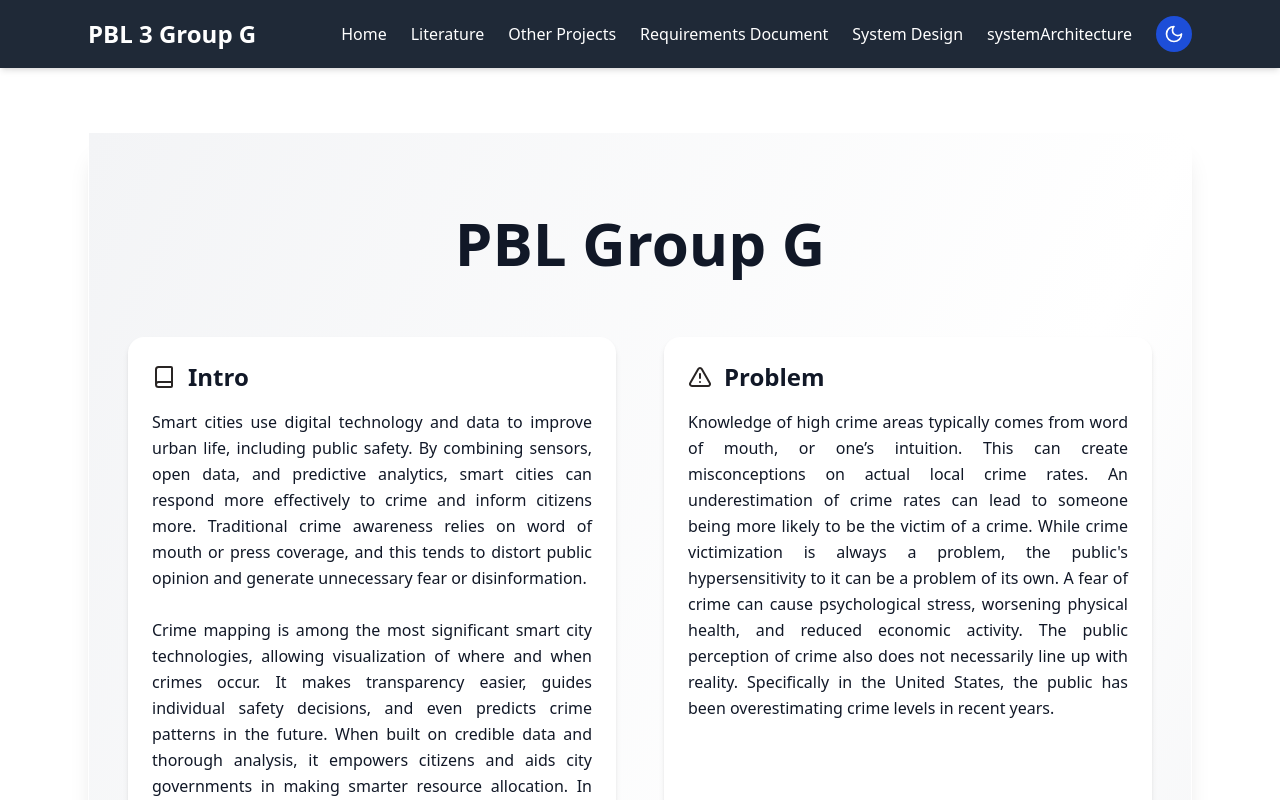
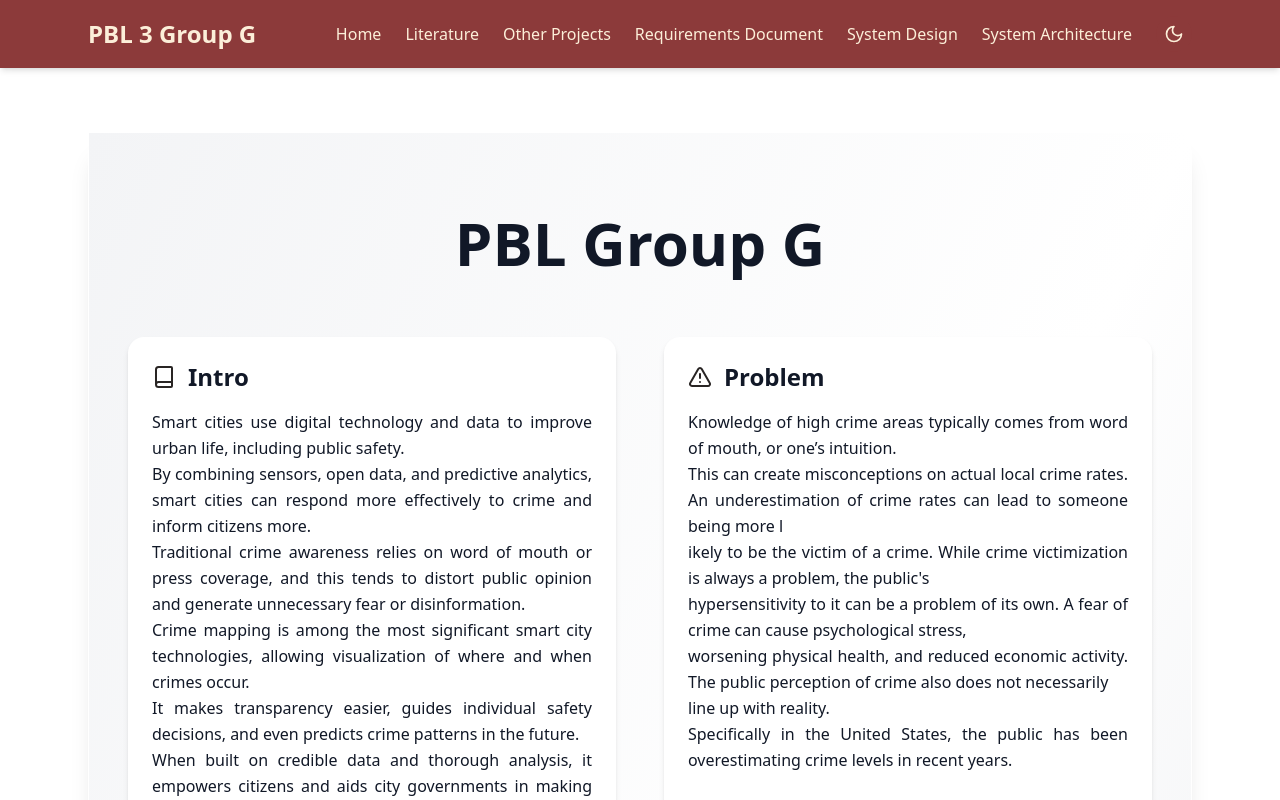
Before and after one commit to PBLGroupG/PBLGroupG.github.io, a Next.js app: page / in a window 1280 px wide. Shown: the top 800 px of the page. Built offline with nearby package versions, Linux system fonts and the light colour scheme.

Commit message:
System Architecture Final
Final Update

```diff
--- a/app/SystemDesign/page.tsx
+++ b/app/SystemDesign/page.tsx
@@ -2,6 +2,8 @@
 
 import Image from 'next/image'
 import { useState } from 'react'
+
+
 
 export default function SystemDesign() {
   const [zoomedImage, setZoomedImage] = useState<string | null>(null)
--- a/app/page.tsx
+++ b/app/page.tsx
@@ -1,5 +1,6 @@
 'use client'
 import { useState } from 'react'
+import Head from 'next/head'
 import {
   Book,
   AlertTriangle,
@@ -21,14 +22,24 @@ const sections = [
   {
     title: 'Intro',
     icon: Book,
-    text: `Smart cities use digital technology and data to improve urban life, including public safety. By combining sensors, open data, and predictive analytics, smart cities can respond more effectively to crime and inform citizens more. Traditional crime awareness relies on word of mouth or press coverage, and this tends to distort public opinion and generate unnecessary fear or disinformation.
-
-Crime mapping is among the most significant smart city technologies, allowing visualization of where and when crimes occur. It makes transparency easier, guides individual safety decisions, and even predicts crime patterns in the future. When built on credible data and thorough analysis, it empowers citizens and aids city governments in making smarter resource allocation. In this project, such technology will be deployed in Chicago to close the gap between perceived and actual crime levels.`,
+    text: `Smart cities use digital technology and data to improve urban life, including public safety.
+    By combining sensors, open data, and predictive analytics, smart cities can respond more effectively to crime and inform citizens more.
+    Traditional crime awareness relies on word of mouth or press coverage, and this tends to distort public opinion and generate unnecessary fear or disinformation.
+    Crime mapping is among the most significant smart city technologies, allowing visualization of where and when crimes occur.
+    It makes transparency easier, guides individual safety decisions, and even predicts crime patterns in the future.
+    When built on credible data and thorough analysis, it empowers citizens and aids city governments in making smarter resource allocation.
+    In this project, such technology will be deployed in Chicago to close the gap between perceived and actual crime levels.`,
   },
   {
     title: 'Problem',
     icon: AlertTriangle,
-    text: `Knowledge of high crime areas typically comes from word of mouth, or one’s intuition. This can create misconceptions on actual local crime rates. An underestimation of crime rates can lead to someone being more likely to be the victim of a crime. While crime victimization is always a problem, the public's hypersensitivity to it can be a problem of its own. A fear of crime can cause psychological stress, worsening physical health, and reduced economic activity. The public perception of crime also does not necessarily line up with reality. Specifically in the United States, the public has been overestimating crime levels in recent years.`,
+    text: `Knowledge of high crime areas typically comes from word of mouth, or one’s intuition.
+    This can create misconceptions on actual local crime rates. An underestimation of crime rates can lead to someone being more l
+    ikely to be the victim of a crime. While crime victimization is always a problem, the public's
+    hypersensitivity to it can be a problem of its own. A fear of crime can cause psychological stress,
+    worsening physical health, and reduced economic activity. The public perception of crime also does not necessarily
+    line up with reality.
+    Specifically in the United States, the public has been overestimating crime levels in recent years.`,
   },
   {
     title: 'Literature Summary',
@@ -43,16 +54,19 @@ Crime mapping is among the most significant smart city technologies, allowing vi
   {
     title: 'Data',
     icon: Database,
-    text: `The city of Chicago hosts a public, up-to-date, detailed dataset, with the type of crime committed, the time of the crime, the street, a description of the location, as well as more specific details depending on the kind of crime.
-
-https://data.cityofchicago.org/Public-Safety/Crimes-2025/t7ek-mgzi/data_preview
-
-Weather has also been shown to be a significant factor in crime rates, so historical weather records will be used.`,
+    text: `The city of Chicago hosts a public, up-to-date, detailed dataset, with the type of crime committed, the time of the crime, the street, a description of the location, as well as more specific details depending on the kind of crime.  https://data.cityofchicago.org/Public-Safety/Crimes-2025/t7ek-mgzi/data_preview  Weather has also been shown to be a significant factor in crime rates, so historical weather records will be used.`,
   },
 ]
 
 export default function HomePage() {
   return (
+    <>
+      {/* Head for title and favicon */}
+      <Head>
+        <title>PBL Group G</title>
+        <link rel="icon" href="/icon.ico" />
+      </Head>
+
       <section className="min-h-screen px-4 py-20 bg-gradient-to-br from-gray-100 via-white to-gray-200 dark:from-gray-900 dark:via-gray-800 dark:to-gray-900 transition-colors">
         <div className="max-w-5xl w-full animate-fadeIn mx-auto">
           <h1 className="text-center text-6xl font-bold text-gray-900 dark:text-gray-100 mb-16">
@@ -120,5 +134,6 @@ export default function HomePage() {
           </footer>
         </div>
       </section>
+    </>
   )
 }
--- a/app/systemArchitecture/page.tsx
+++ b/app/systemArchitecture/page.tsx
@@ -15,7 +15,7 @@ export default function SystemArchitecture() {
           <h1 className="text-4xl font-bold">System Architecture</h1>
           <div className="w-full flex justify-center">
   <img
-    src="/dataLevel.svg"
+    src="/System Architecure.svg"
     alt="Architecture Overview Diagram"
     className="w-full max-w-3xl h-auto border border-gray-300 dark:border-gray-600 rounded"
   />
@@ -115,8 +115,8 @@ export default function SystemArchitecture() {
               <table className="w-full table-auto border border-gray-300 dark:border-gray-700">
                 <tbody>
                   {[
-                    ["Shaded Map", "External API that provides weather data, used as an input variable for the Forecasting System."],
-                    ["Forecasting Result", "The database storing historical Chicago police report data used for analysis and prediction."],
+                    ["Shaded Map", "The final, interactive map visualization rendered to the user, displaying crime intensity with color-shading."],
+                    ["Forecasting Result", "The specific output from the Forecasting System, presented to the user as crime likelihoods or probabilities."],
                     ["Crime Map Statistics", "Provides numerical insights and summaries of crime data."]
                   ].map(([term, desc], index) => (
                     <tr key={index} className="border-t border-gray-300 dark:border-gray-700">
--- a/components/AnimatedHeader.tsx
+++ b/components/AnimatedHeader.tsx
@@ -9,19 +9,20 @@ export default function AnimatedHeader() {
       initial={{ y: -80, opacity: 0 }}
       animate={{ y: 0, opacity: 1 }}
       transition={{ duration: 0.6, ease: 'easeOut' }}
-      className="sticky top-0 bg-gray-800 text-white shadow-md z-50"
+      className="sticky top-0 bg-[#8C3A3A] dark:bg-gray-800 text-[#FCEFD9] dark:text-white shadow-md z-50"
+
     >
       <div className="max-w-6xl mx-auto px-6 py-4 flex justify-between items-center">
-        <a href="/" className="text-2xl font-bold hover:text-gray-300 transition">
+        <a href="/" className="text-2xl font-bold hover:text-[#ffd9a8] transition">
           PBL 3 Group G
         </a>
         <nav className="space-x-6 flex items-center">
-          <a href="/" className="hover:underline hover:text-gray-300 transition">Home</a>
-          <a href="/research" className="hover:underline hover:text-gray-300 transition">Literature</a>
-          <a href="/otherProjects" className="hover:underline hover:text-gray-300 transition">Other Projects</a>
-          <a href="/document" className="hover:underline hover:text-gray-300 transition">Requirements Document</a>
-          <a href="/SystemDesign" className="hover:underline hover:text-gray-300 transition">System Design</a>
-          <a href="/systemArchitecture" className="hover:underline hover:text-gray-300 transition">systemArchitecture</a>
+          <a href="/" className="hover:underline hover:text-[#ffd9a8] transition">Home</a>
+          <a href="/research" className="hover:underline hover:text-[#ffd9a8] transition">Literature</a>
+          <a href="/otherProjects" className="hover:underline hover:text-[#ffd9a8] transition">Other Projects</a>
+          <a href="/document" className="hover:underline hover:text-[#ffd9a8] transition">Requirements Document</a>
+          <a href="/SystemDesign" className="hover:underline hover:text-[#ffd9a8] transition">System Design</a>
+          <a href="/systemArchitecture" className="hover:underline hover:text-[#ffd9a8] transition">System Architecture</a>
 
           <ThemeToggle />
         </nav>
--- /dev/null
+++ b/components/SectionCards.tsx
@@ -0,0 +1,23 @@
+'use client'
+
+import { ReactNode } from 'react'
+
+interface SectionCardProps {
+  title: string
+  icon: React.ElementType
+  children: ReactNode
+}
+
+export default function SectionCard({ title, icon: Icon, children }: SectionCardProps) {
+  return (
+    <div className="p-6 rounded-2xl bg-[#fdf8f3] dark:bg-[#3B1F1F] shadow-md text-[#361414] dark:text-[#FCEFD9] transition-colors duration-300 transform hover:scale-[1.01] ease-in-out">
+      <div className="flex items-center gap-3 mb-4">
+        <Icon className="w-6 h-6 text-[#8C3A3A] dark:text-[#FCEFD9] transition-colors duration-300" />
+        <h2 className="text-2xl font-bold transition-colors duration-300">{title}</h2>
+      </div>
+      <p className="text-base leading-relaxed text-justify whitespace-pre-line transition-colors duration-300">
+        {children}
+      </p>
+    </div>
+  )
+}
--- a/components/ThemeToggle.tsx
+++ b/components/ThemeToggle.tsx
@@ -13,10 +13,14 @@ export default function ThemeToggle() {
   return (
     <button
       onClick={() => setDarkMode(!darkMode)}
-      className="p-2 rounded-full bg-blue-700 dark:bg-blue-600 hover:bg-blue-500 dark:hover:bg-blue-700 transition"
+      className="p-2 rounded-full bg-[#8C3A3A] dark:bg-[#FCEFD9] hover:bg-[#702C2C] dark:hover:bg-[#ffeac4] transition"
       aria-label="Toggle dark mode"
     >
-      {darkMode ? <Sun className="w-5 h-5 text-yellow-300" /> : <Moon className="w-5 h-5 text-white" />}
+      {darkMode ? (
+        <Sun className="w-5 h-5 text-[#8C3A3A]" /> // Sun icon in maroon for light background
+      ) : (
+        <Moon className="w-5 h-5 text-[#FCEFD9]" /> // Moon icon in soft gold for dark background
+      )}
     </button>
   )
 }
```
Also changed, not shown: public/System Architecure.svg (added). Lines whose indentation alone changed are shown as unchanged.
